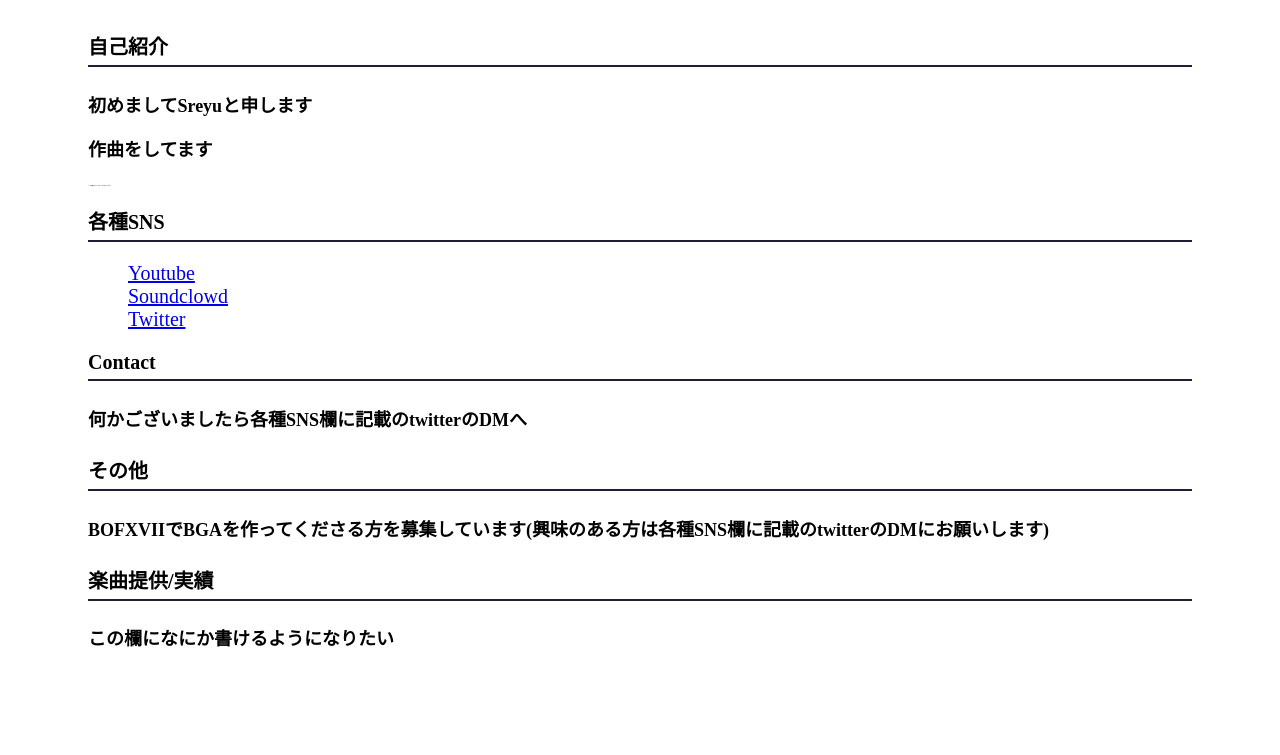
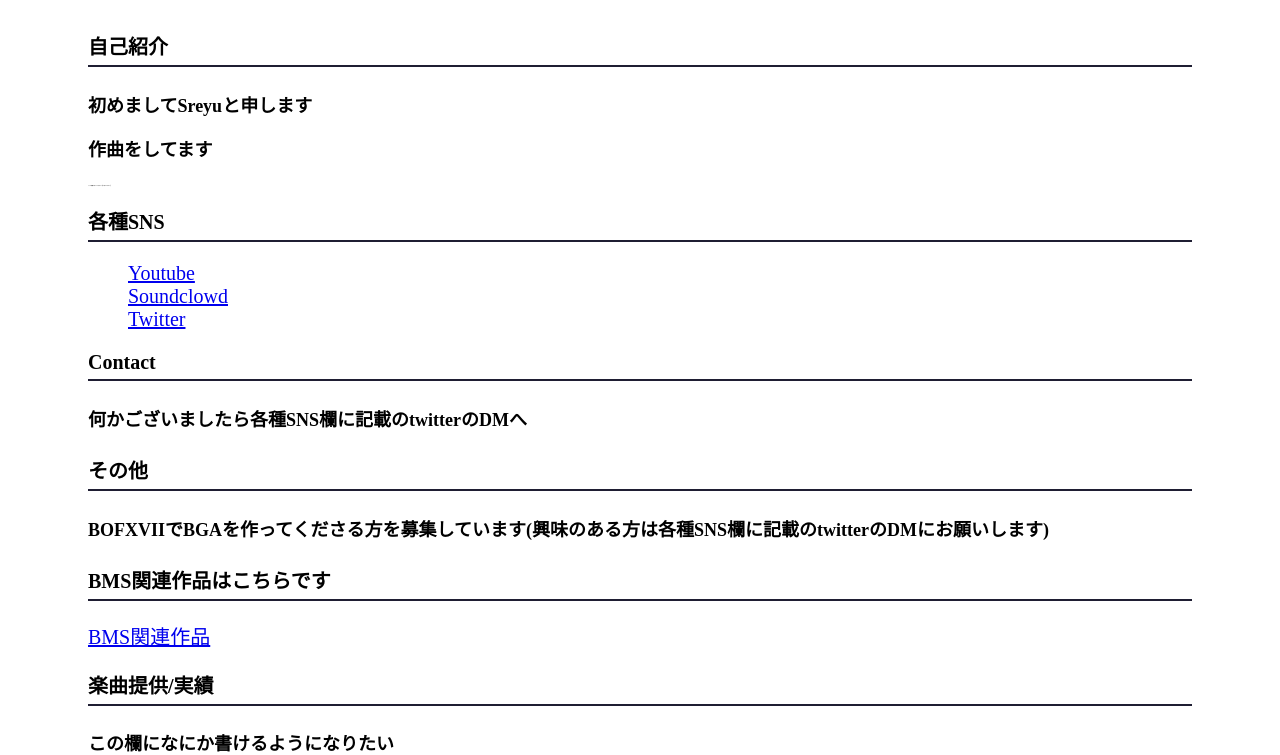
Before and after one commit to Kalsemusic/Sreyu, a plain HTML site: page index.html in a window 1280 px wide. Shown: the part 146-901 px from the top of the page. Before the commit the page ends 800 px from the top, so only its background shows below. Drawn offline with Linux system fonts and the light colour scheme.

Commit message:
Update index.html

```diff
--- a/index.html
+++ b/index.html
@@ -34,6 +34,9 @@
         <div class="twitterdm">
         <h4>BOFXVIIでBGAを作ってくださる方を募集しています(興味のある方は各種SNS欄に記載のtwitterのDMにお願いします)</h4>
 
+	<h3 class="bms">BMS関連作品はこちらです</h3>
+	<a href= "https://sreyu.github.io/Sreyu/BMS" ><li class="bmsurl">BMS関連作品</li></a>
+
 	<h3 class="contact">楽曲提供/実績</h3>
         <div class="twitterdm">
         <h4>この欄になにか書けるようになりたい</h4>
```
